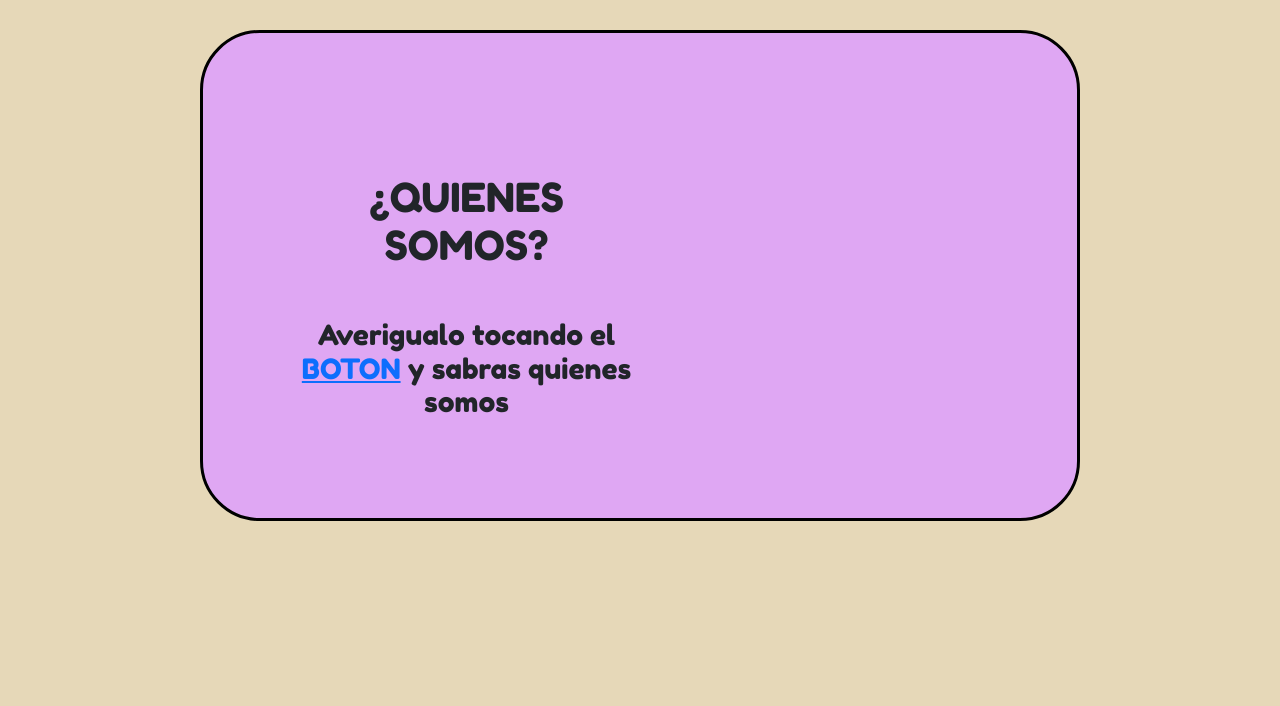
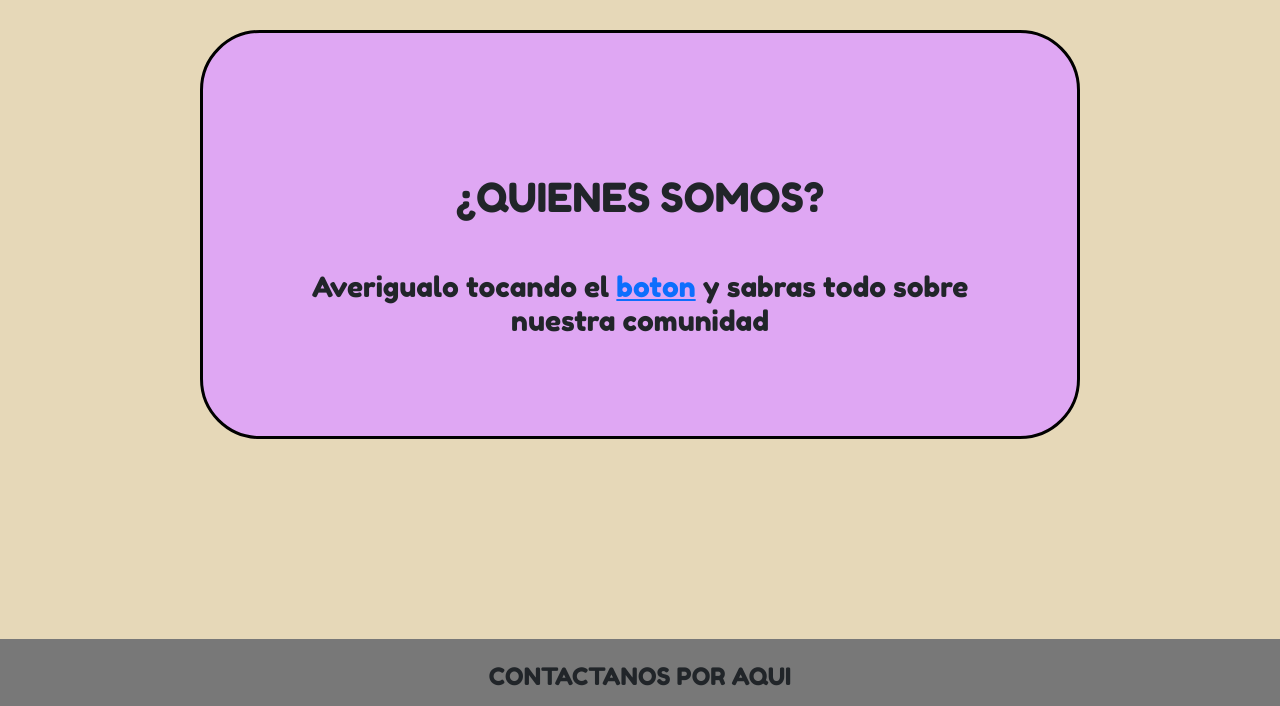
Before and after one commit to AgustinCapuano/DulceNoviembre, a website: page Pages/Sobrenosotros.html in a window 1280 px wide. Shown: the part 1000-1706 px from the top of the page. Drawn offline with nearby package versions, Linux system fonts and the light colour scheme.

Commit message:
Actualizando cosas

```diff
--- a/Pages/Sobrenosotros.html
+++ b/Pages/Sobrenosotros.html
@@ -54,9 +54,11 @@
 
     <section class="hero">
 
-        <div class="hero__left">
+        <div class="medio">
+
             <h1 class="texto">¿QUIENES SOMOS?</h1>
-            <h3 class="texto">Averigualo tocando el <a href="https://www.instagram.com/dulce.noviembre.rosario/">BOTON</a> y sabras quienes somos</h2>
+            <h3 class="texto">Averigualo tocando el <a href="https://www.instagram.com/dulce.noviembre.rosario/">boton</a> y sabras todo sobre nuestra comunidad</h2>
+
         </div>
 
     </section>
--- a/components/_total.scss
+++ b/components/_total.scss
@@ -1,5 +1,10 @@
 body {
     font-family: 'Fredoka One', cursive;
+    display: flex;
+    height: 100vh;
+    justify-content: center;
+    align-items: center;
+    padding: 10px;
 }
 
 * {
@@ -170,13 +175,7 @@ body {
 
 /* Cuadraro de la pagina Contacto */
 
-.hero__left {
-    width: 50%;
-}
-
-.hero__right {
-    width: 50%;
-    position: relative;
+.quien {
     text-align: center;
 }
 
```
